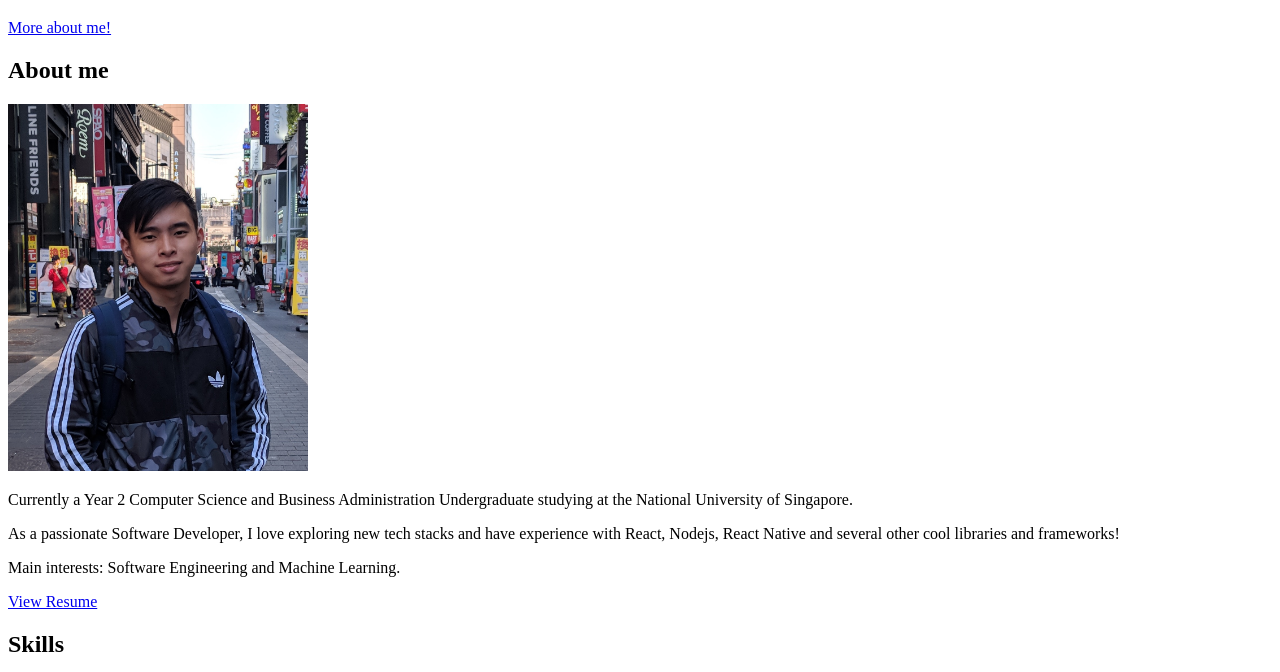
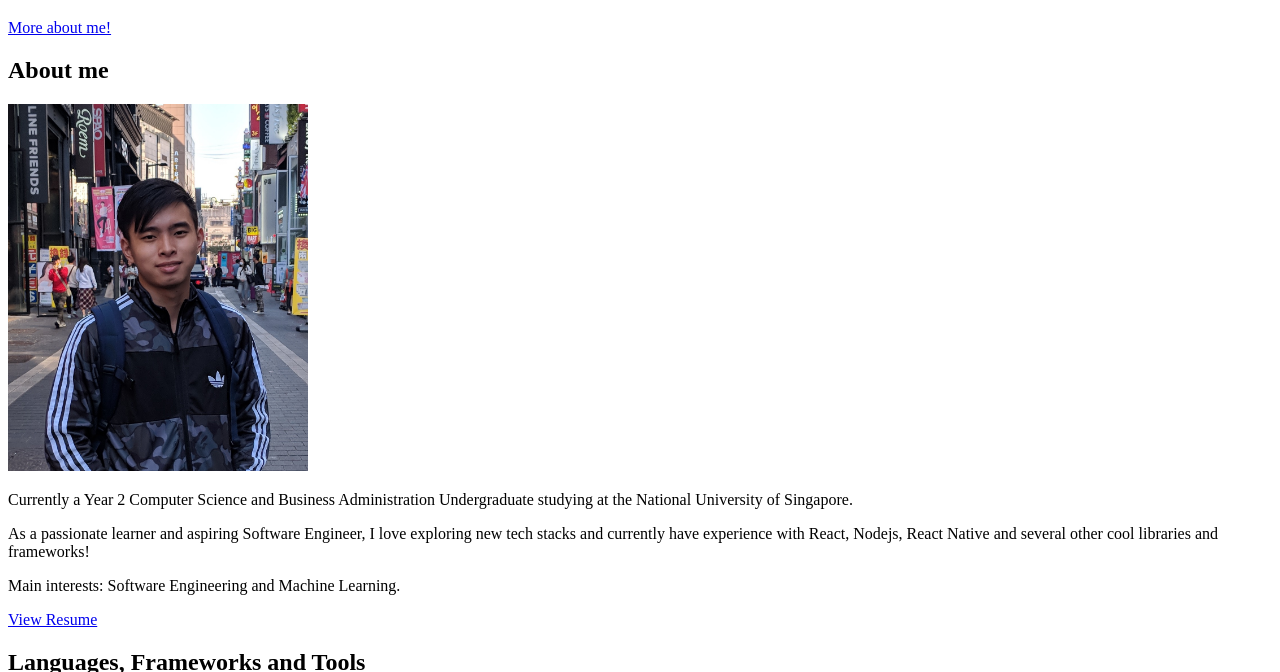
Before and after one commit to zatkiller/Portfolio-Website, a website: page src/template.html in a window 1280 px wide. Shown: the part 98-770 px from the top of the page. Drawn offline with nearby package versions, Linux system fonts and the light colour scheme; grey boxes are pictures that could not be loaded.

Commit message:
Change About Me

```diff
--- a/src/template.html
+++ b/src/template.html
@@ -76,9 +76,10 @@
 								Undergraduate studying at the National University of Singapore.
 							</p>
 							<p class="about-wrapper__info-text">
-								As a passionate Software Developer, I love exploring new tech
-								stacks and have experience with React, Nodejs, React Native and
-								several other cool libraries and frameworks!
+								As a passionate learner and aspiring Software Engineer, I love
+								exploring new tech stacks and currently have experience with
+								React, Nodejs, React Native and several other cool libraries and
+								frameworks!
 							</p>
 							<p class="about-wrapper__info-text">
 								Main interests: Software Engineering and Machine Learning.
@@ -103,7 +104,7 @@
 		<!-- **** Skills Section **** -->
 		<section id="skills">
 			<div class="container">
-				<h2 class="section-title">Skills</h2>
+				<h2 class="section-title">Languages, Frameworks and Tools</h2>
 				<div class="skills-wrapper">
 					<!-- <div class="col-md-6 col-sm-12"></div>
 					<div class="col-md-6 col-sm-12"> -->
```
